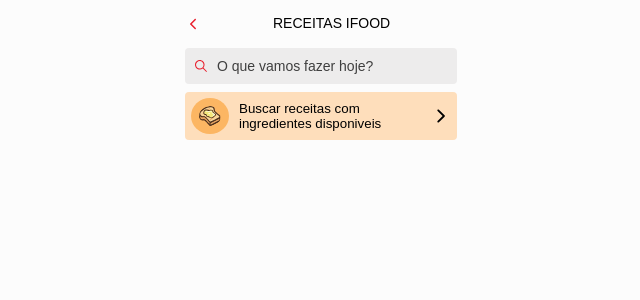
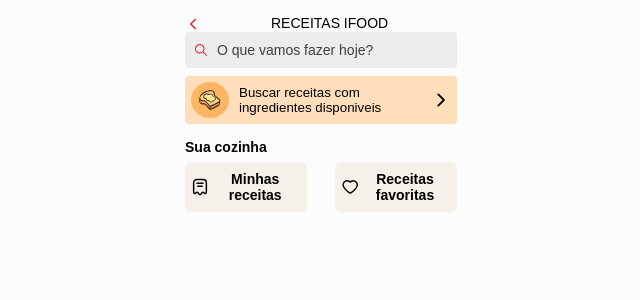
Before and after one commit to leonardo-otero390/iFoodRecipes, a JavaScript app: page / in a window 1280 px wide. Shown: the top 300 px of the page, without its empty margins (319-959 px from the left). Built offline with nearby package versions, Linux system fonts and the light colour scheme.

Commit message:
feat: YourKitchenSection layout

```diff
--- a/src/components/TopBar.js
+++ b/src/components/TopBar.js
@@ -5,9 +5,11 @@
 export default function TopBar({ content }) {
   return (
     <Header>
-      <IconContext.Provider value={{ color: "#E9202E" }}>
-        <ArrowBack />
-      </IconContext.Provider>
+      <div>
+        <IconContext.Provider value={{ color: "#E9202E" }}>
+          <ArrowBack />
+        </IconContext.Provider>
+      </div>
       <h1>{content}</h1>
     </Header>
   );
@@ -17,8 +19,22 @@
   display: flex;
   gap: 72px;
   width: 100%;
+  position: relative;
+  margin-bottom: 16px;
+  div {
+    position: absolute;
+    top: 0;
+    left: 0;
+  }
   h1 {
     font-size: 14px;
+    position: absolute;
+    left: 0;
+    right: 0;
+    margin-left: auto;
+    margin-right: auto;
+    width: 100px;
+    white-space: nowrap;
   }
   margin-bottom: 16px;
 `;
--- /dev/null
+++ b/src/components/YourKitchenSection.js
@@ -0,0 +1,51 @@
+import { AiOutlineHeart as Heart } from "react-icons/ai";
+import { IconContext } from "react-icons/lib";
+import styled from "styled-components";
+import Receipt from "../assets/Receipt.svg";
+
+export default function YourKitchenSection() {
+  return (
+    <Container>
+      <h1>
+        <strong>Sua cozinha</strong>
+      </h1>
+      <div>
+        <button>
+          <img src={Receipt} alt="icone-receita" />
+          <span>Minhas receitas</span>
+        </button>
+        <button>
+          <IconContext.Provider value={{ size: "24px" }}>
+            <Heart />
+          </IconContext.Provider>
+          <span>Receitas favoritas</span>
+        </button>
+      </div>
+    </Container>
+  );
+}
+
+const Container = styled.section`
+  margin: 16px 0;
+  h1 {
+    font-size: 14px;
+    margin-bottom: 8px;
+  }
+  div {
+    display: flex;
+    justify-content: space-between;
+  }
+  button {
+    background: #f6f0eb;
+    border-radius: 6px;
+    border: none;
+    height: 50px;
+    display: flex;
+    align-items: center;
+    width: 45%;
+  }
+  span {
+    font-size: 14px;
+    font-weight: bold;
+  }
+`;
--- a/src/pages/home/Home.js
+++ b/src/pages/home/Home.js
@@ -1,14 +1,15 @@
 import Input from "../../components/Input";
 import SearchRecipesButton from "../../components/SearchRecipesButton";
 import TopBar from "../../components/TopBar";
+import YourKitchenSection from "../../components/YourKitchenSection";
 
 export default function Home() {
   return (
     <>
       <TopBar content="RECEITAS IFOOD" />
       <Input />
-
       <SearchRecipesButton />
+      <YourKitchenSection />
     </>
   );
 }
```
Also changed, not shown: src/assets/Receipt.svg (added).
